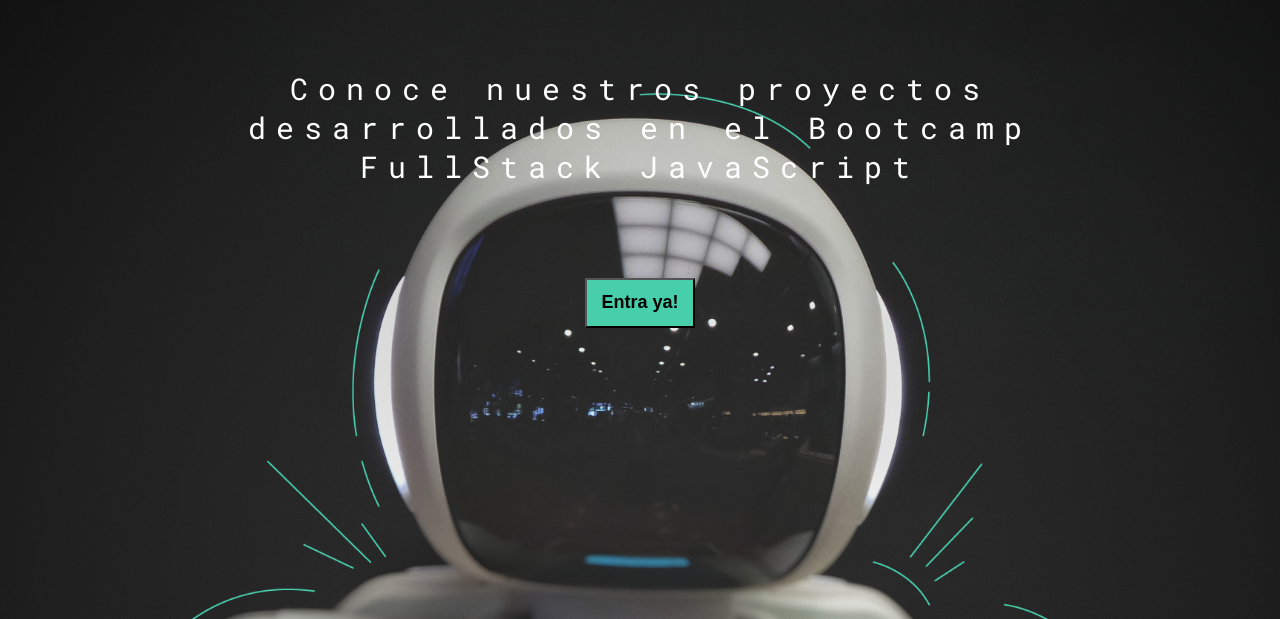
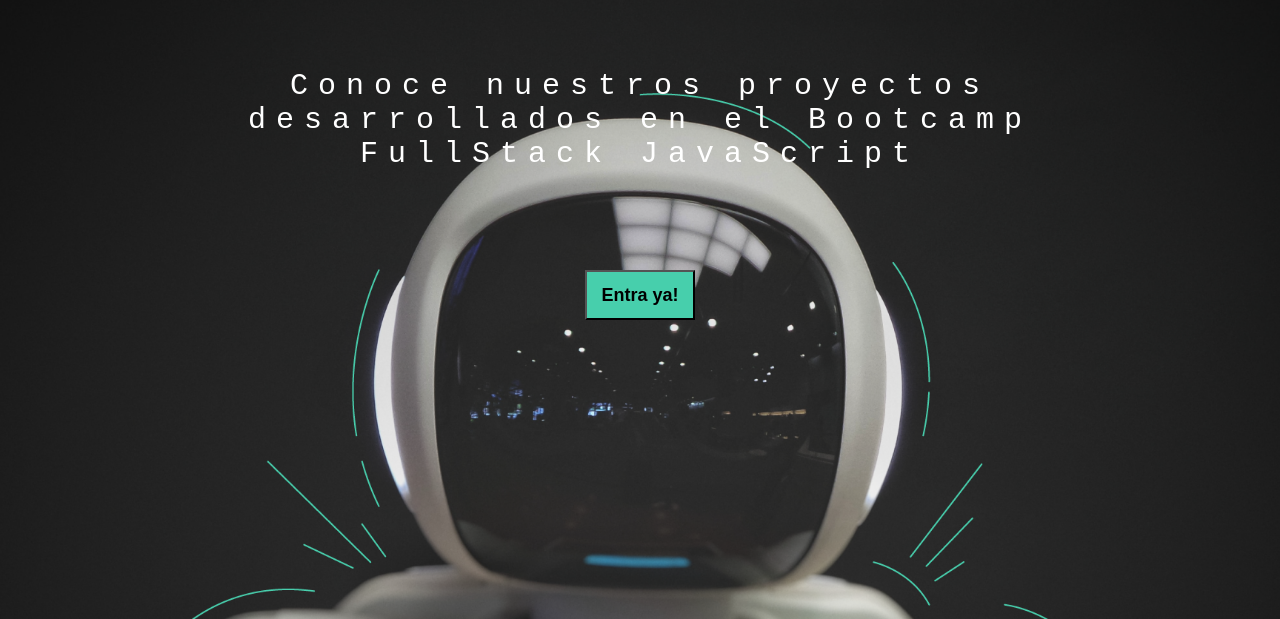
Before and after one commit to riujun/portafolioGrupal, a plain HTML site: page index.html in a window 1280 px wide. Shown: the part 181-800 px from the top of the page. Drawn offline with Linux system fonts and the light colour scheme.

```diff
--- a/font/css/main.css
+++ b/font/css/main.css
@@ -1,4 +1,3 @@
-@import url('https://fonts.googleapis.com/css2?family=Roboto+Mono:wght@400;500;700&family=Roboto+Slab:wght@400;700&family=Roboto:ital,wght@0,400;0,500;0,900;1,700&display=swap');
 
 
 body {
```
